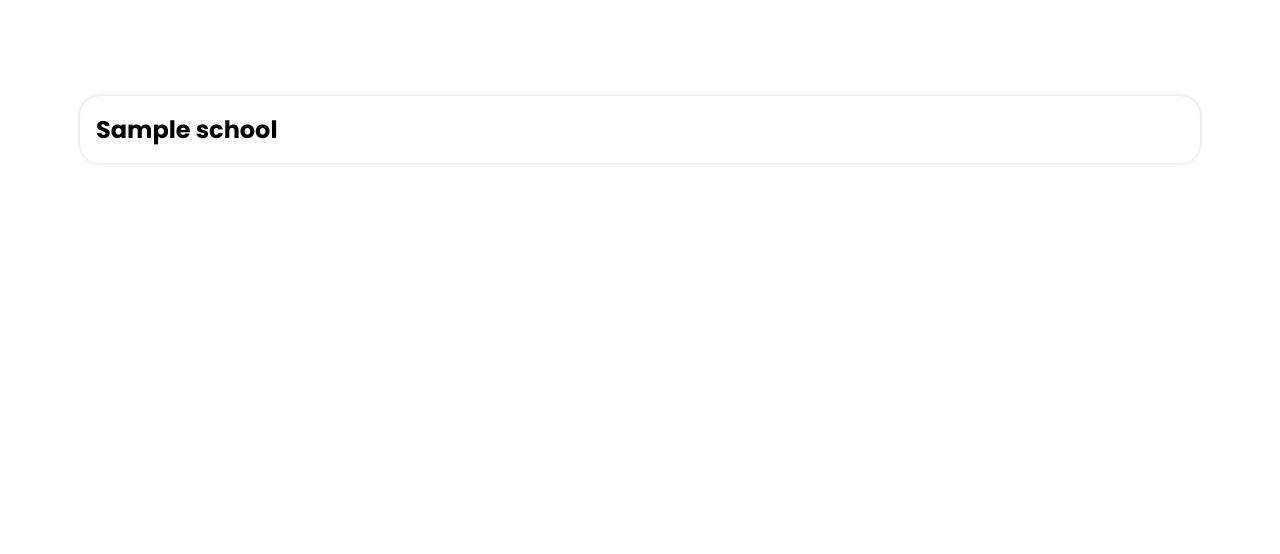
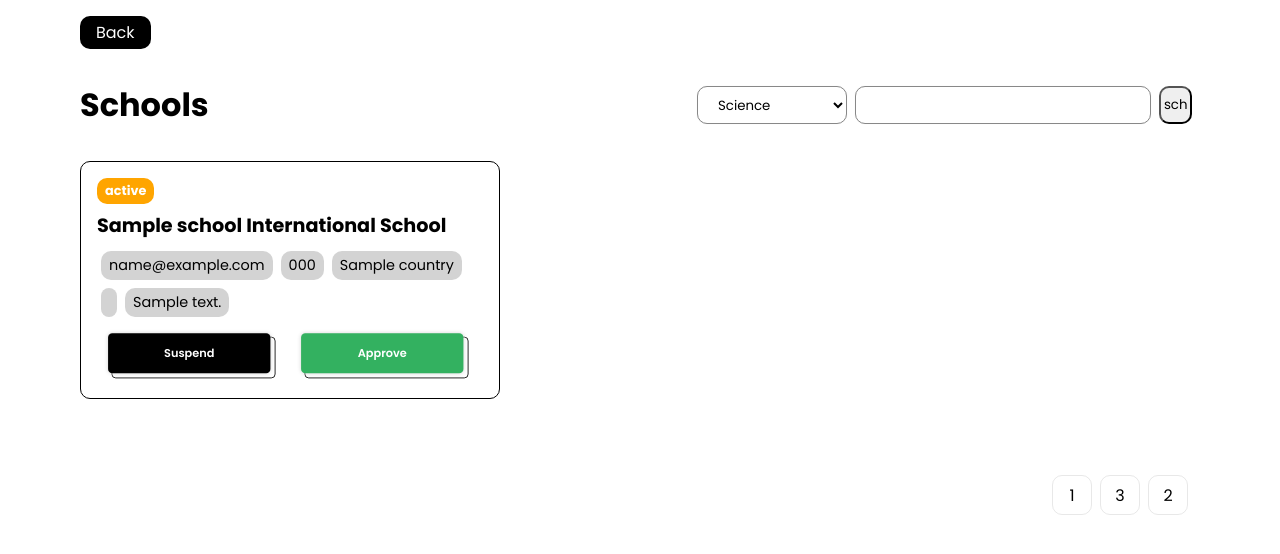
Before and after one commit to orekode/vsk_complete, a PHP site: page /schools.php in a window 1280 px wide. Before the commit the part shown is almost empty. Shown: the top 554 px of the page. Run offline with PHP 8.4, Linux system fonts and the light colour scheme; tables that the repository leaves empty or names only in its code hold one stand-in row (values such as "Sample post"); some libraries are stand-ins or nearby versions.

Commit message:
add school panel for admin to approve and suspend

```diff
--- a/schools.php
+++ b/schools.php
@@ -8,7 +8,7 @@ $random = bin2hex(random_bytes(32));
 $_SESSION['csrf'] = $random;
 $feeback = $_SESSION['feedback'] ?? [];
 
-$query = 'select * from schools';
+$query = 'select *, (select name from Countries where id = country) as ctr, (select name from school_type where id = type) as typ from schools';
 $query = $conn->prepare($query);
 $query->execute();
 $schools = $query->get_result();
@@ -22,6 +22,7 @@ $schools = $schools->fetch_all(MYSQLI_ASSOC);
     <meta charset="UTF-8">
     <meta name="viewport" content="width=device-width, initial-scale=1.0">
     <?php require_once './components/head.php'; ?>
+    <link rel="stylesheet" href="./styles/courses.css">
     <link rel="stylesheet" href="./styles/contact.css">
     <script src="https://cdn.jsdelivr.net/npm/sweetalert2@11"></script>
 
@@ -32,17 +33,136 @@ $schools = $schools->fetch_all(MYSQLI_ASSOC);
             border-radius: 20px;
             margin-bottom: 1rem;
         }
+
+        .card_item {
+            border: 1px solid black;
+            border-radius: 10px;
+            /* max-width: 420px; */
+            margin-bottom: 1rem;
+            padding: 1rem;
+        }
+
+        .badge.pending {
+            background: orange;
+            padding: 0.25rem 0.5rem;
+            border-radius: 10px;
+            width: max-content;
+            font-size: 80%;
+            font-weight: bold;
+            color: white;
+        }
+
+        .card_item .name {
+            font-weight: bold;
+            font-size: 120%;
+            line-height: 1;
+            padding: 0.75rem 0;
+        }
+
+        .card_item .detail {
+            background: lightgray;
+            padding: 0.25rem 0.5rem;
+            width: max-content;
+            max-width: 420px;
+            margin: 0.25rem;
+            border-radius: 10px;
+            overflow-x: hidden;
+            font-size: 90%;
+        }
+
+        .card_item .details {
+            display: flex;
+            flex-wrap: wrap;
+        }
+
+        @media only screen and (max-width: 470px) {
+
+            section.side_spacing_12 {
+                display: block !important;
+                font-size: 90%;
+            }
+        }
     </style>
 </head>
 
 <body class="vsk_root">
-    <section class="side_spacing_12">
+
+    <div class="side_spacing_12" style="padding-top: 1rem;">
+        <div onclick="history.back();" style="background: black; padding: 0.25rem 1rem; border-radius: 10px; color: white; width: max-content;">
+            Back
+        </div>
+    </div>
+
+    <div class="title_102 search_parent_102 font-bold_102 flex_12 space_between_12 side_spacing_12" style="padding-top: 2rem;">
+        <h1 class="font-bold_102">Schools</h1>
+
+        <div class="search-box_102">
+            <div class="category_filter_102">
+                <select name="cource_category" id="">
+                    <option>Science</option>
+                    <option>Business</option>
+                    <option>Art</option>
+                </select>
+            </div>
+            <div class="search_102 flex_12">
+                <input type="text">
+                <button class="icon_btn_102" style="margin: 0 0.5rem;">sch</button>
+            </div>
+        </div>
+    </div>
+
+    <section class="side_spacing_12" style="display: grid; grid-template-columns: repeat(auto-fit, 420px); gap: 1rem; margin: 0; padding-top: 2rem;">
         <?php foreach ($schools as $school) { ?>
-            <div class="school_12">
-                <h2><?php echo $school['name']; ?></h2>
+            <div class="card_item">
+                <div class="top badge pending"><?php echo $school['state']; ?></div>
+                <div class="name"><?php echo $school['name']; ?> International School</div>
+
+                <div class="details">
+                    <div class="detail">
+                        <?php echo $school['email']; ?>
+                    </div>
+
+                    <div class="detail">
+                        <?php echo $school['phone_number']; ?>
+                    </div>
+
+                    <div class="detail">
+                        <?php echo $school['ctr']; ?>
+                    </div>
+
+                    <div class="detail">
+                        <?php echo $school['typ']; ?>
+                    </div>
+
+                    <div class="detail">
+                        <?php echo $school['full_address']; ?>
+                    </div>
+
+                </div>
+                <div class="grid-split_12" style="margin-top: 0.75rem">
+                    <div class="btn_12" style="width: 100%; scale: 0.85;">
+                        <button style="width: 100%;">Suspend</button>
+                    </div>
+                    <div class="btn_12" style="width: 100%; scale: 0.85;">
+                        <button style="width: 100%; background: #33b160;">Approve</button>
+                    </div>
+                </div>
             </div>
         <?php } ?>
+
+
     </section>
+
+    <div class="side_spacing_12">
+        <div class="flex_12 end">
+            <div class="page-box flex_12">
+                <div class="page flex-center_12 hw_12">1</div>
+                <div class="page flex-center_12 hw_12">3</div>
+                <div class="page flex-center_12 hw_12">2</div>
+            </div>
+        </div>
+    </div>
+
 </body>
 
 </html>
```
